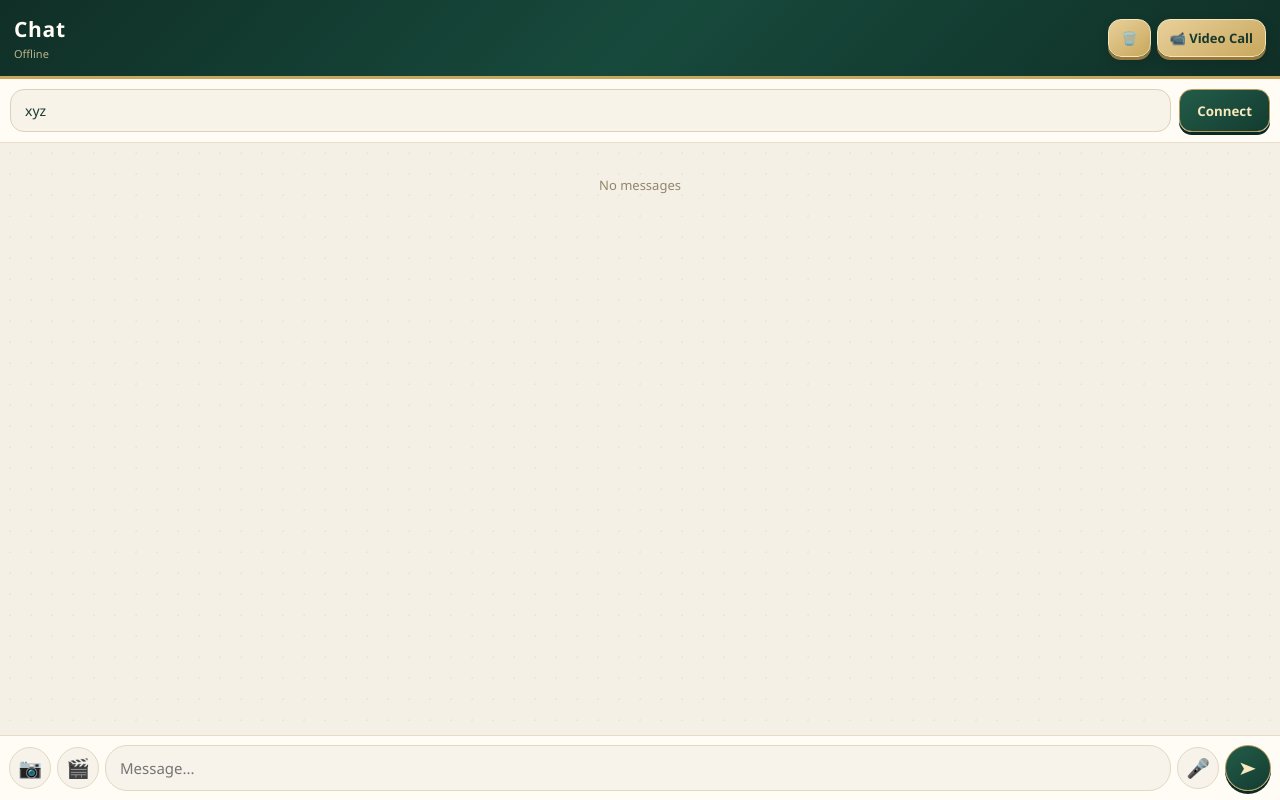
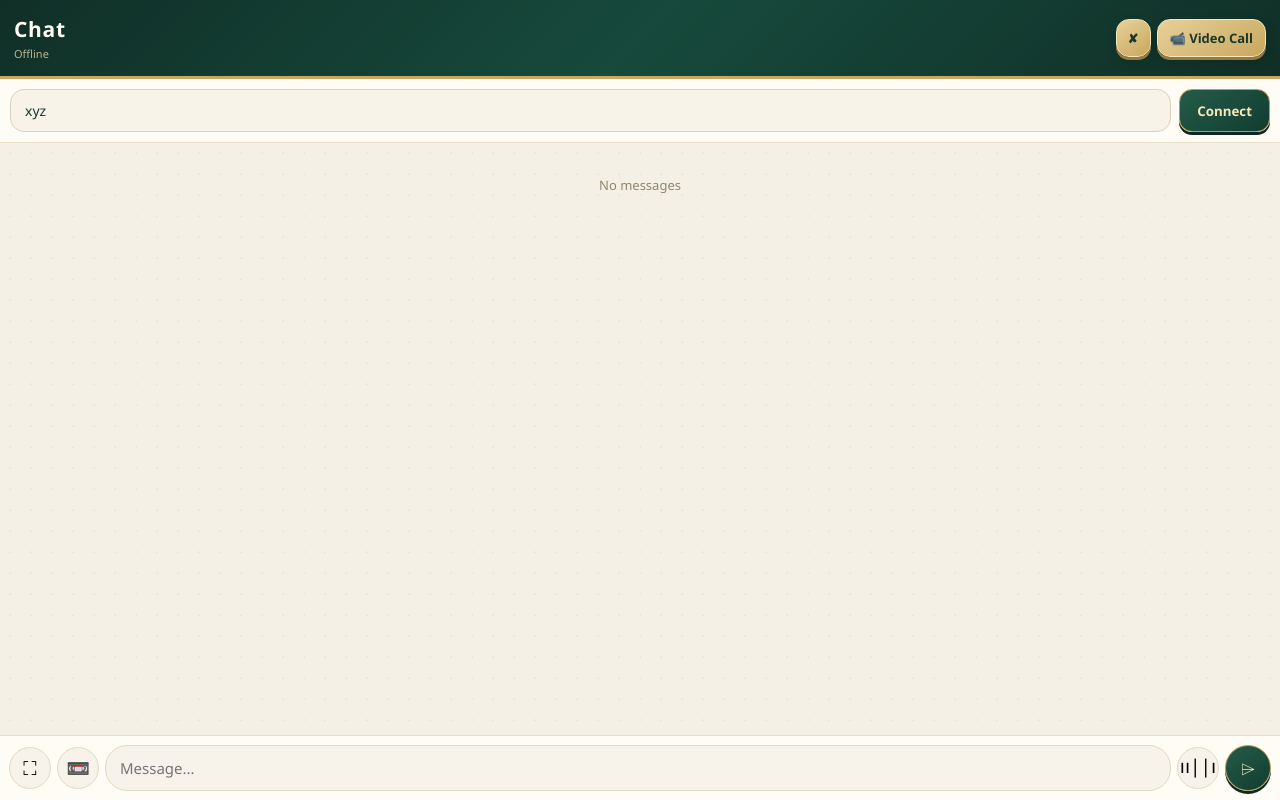
Before and after one commit to g078/Chat, a plain HTML site: page index.html in a window 1280 px wide. Drawn offline with Linux system fonts and the light colour scheme.

Commit message:
Update index.html

```diff
--- a/index.html
+++ b/index.html
@@ -55,7 +55,7 @@
 <div class="header">
   <div><b>Chat</b><small id="statusText">Offline</small></div>
   <div style="display:flex;gap:6px;">
-    <button onclick="toggleSelectMode()">🗑️</button>
+    <button onclick="toggleSelectMode()">✘</button>
     <button onclick="startCall()">📹 Video Call</button>
   </div>
 </div>
@@ -76,11 +76,11 @@
 <div class="chat" id="chatBox"><div class="empty">No messages</div></div>
 
 <div class="send">
-  <button class="ic" onclick="document.getElementById('photoInput').click()">📷</button>
-  <button class="ic" onclick="document.getElementById('videoInput').click()">🎬</button>
+  <button class="ic" onclick="document.getElementById('photoInput').click()">⛶</button>
+  <button class="ic" onclick="document.getElementById('videoInput').click()">📼</button>
   <input type="text" id="msgInput" placeholder="Message..." onkeypress="if(event.key==='Enter') sendMsg()">
-  <button class="ic" id="voiceBtn" onclick="toggleVoice()">🎤</button>
-  <button class="sendBtn" onclick="sendMsg()">➤</button>
+  <button class="ic" id="voiceBtn" onclick="toggleVoice()">၊၊||၊</button>
+  <button class="sendBtn" onclick="sendMsg()">⌲</button>
 </div>
 
 <input type="file" id="photoInput" accept="image/*" hidden onchange="sendPhoto(this)">
```
